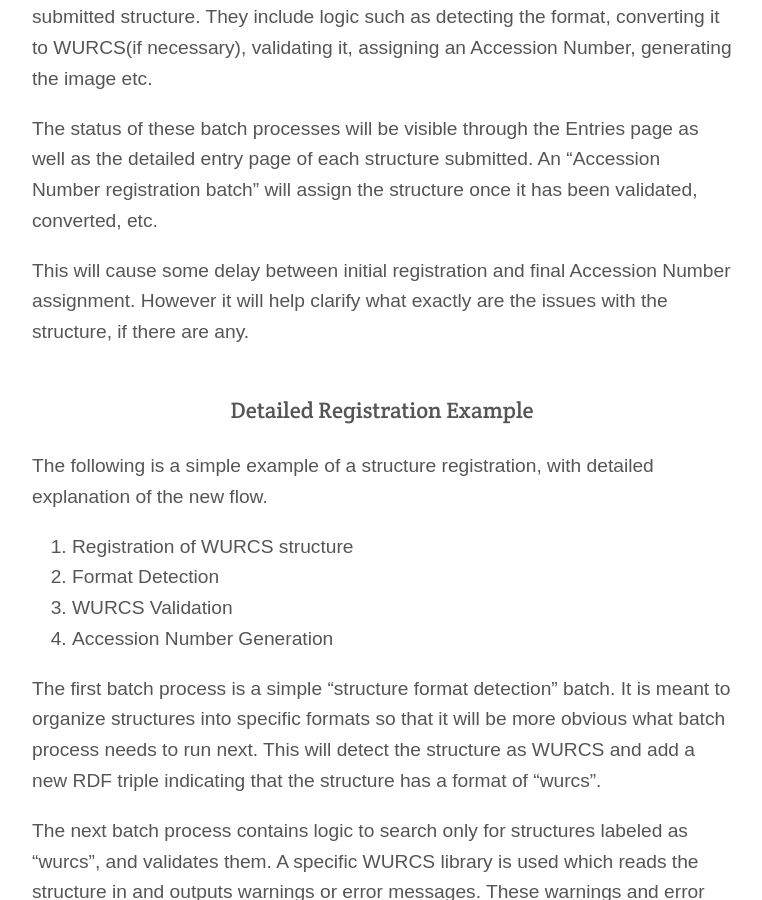
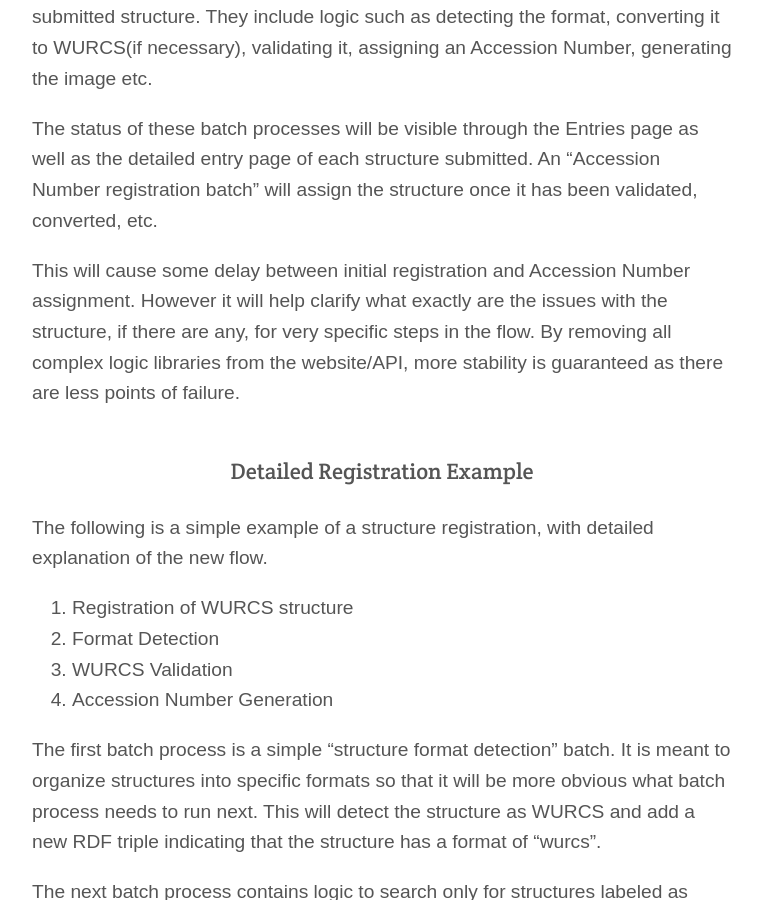
Before and after one commit to glytoucan/glytoucan, a Jekyll site: the page built from _posts/2019-08-01-new-backend-release.md, in a window 1280 px wide and 900 px high, scrolled down 2133 px. Shown: the whole window, without its empty margins (258-1020 px from the left). Built offline with Jekyll 4.4.1, drawn with Linux system fonts in a browser that asks for light colours; nearby versions of some CDN libraries; some of the changed text lies outside the part shown.

Commit message:
update about conversion in website

```diff
--- a/_posts/2019-08-01-new-backend-release.md
+++ b/_posts/2019-08-01-new-backend-release.md
@@ -42,7 +42,7 @@
 
 The status of these batch processes will be visible through the Entries page as well as the detailed entry page of each structure submitted.  An "Accession Number registration batch" will assign the structure once it has been validated, converted, etc.
 
-This will cause some delay between initial registration and final Accession Number assignment.  However it will help clarify what exactly are the issues with the structure, if there are any.
+This will cause some delay between initial registration and Accession Number assignment.  However it will help clarify what exactly are the issues with the structure, if there are any, for very specific steps in the flow.  By removing all complex logic libraries from the website/API, more stability is guaranteed as there are less points of failure.
 
 ### Detailed Registration Example
 
@@ -67,4 +67,6 @@
 
 The GlycoCT conversion to WURCS batch process is in development.  It will be introduced within the next few weeks.
 
+The website still does some conversion automatically.  This will be removed once the GlycoCT batch is complete.
+
 One of the major changes with this process is that the Accession Number is not received in real-time after submission.  The Website, client library, and CLI interface were all slightly modified to account for this.  As a simple measure to prevent duplications, an exact search of the input sequence is done to check if it is registered already or not.  If so, the accession number is returned, otherwise the reference tag is returned.
```
